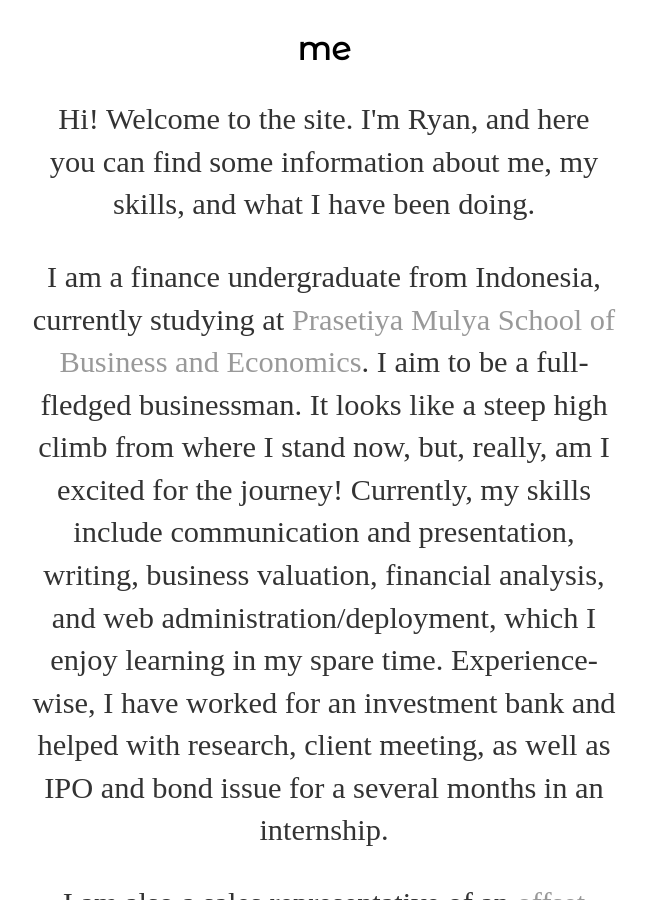
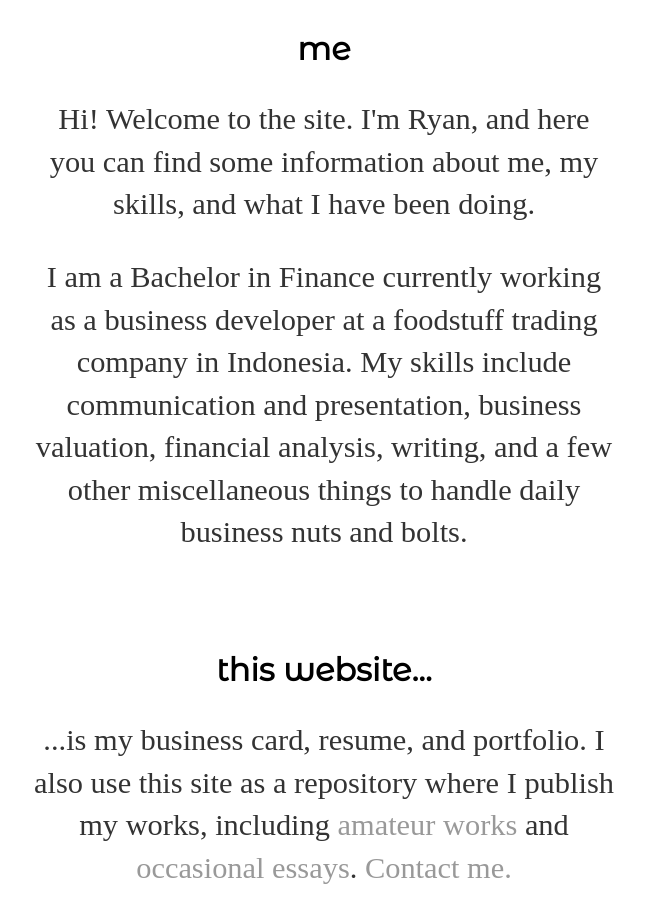
Before and after one commit to ryanjonathanb/ryanjonathanb.github.io, a Jekyll site: the page built from index.html, in a window 1280 px wide and 900 px high, scrolled down 2170 px. Shown: the whole window, without its empty margins (316-962 px from the left). Built offline with Jekyll 4.4.1, drawn with Linux system fonts in a browser that asks for light colours; some web fonts are replaced; some of the changed text lies outside the part shown.

Commit message:
Update index.html

```diff
--- a/index.html
+++ b/index.html
@@ -34,13 +34,12 @@ title: ryanjonathanb - Ryan Jonathan Budiman
 		<img src="ryan-jonathan-budiman-photo.png" text-align:"center"/>
 		<h2 class="homepage" id="me">me</h2>
 		<p class="homepage">Hi! Welcome to the site. I'm Ryan, and here you can find some information about me, my skills, and what I have been doing.</p>
-		<p class="homepage">I am a finance undergraduate from Indonesia, currently studying at <a href="http://www.prasetiyamulya.ac.id/">Prasetiya Mulya School of Business and Economics</a>. I aim to be a full-fledged businessman. It looks like a steep high climb from where I stand now, but, really, am I excited for the journey! Currently, my skills include communication and presentation, writing, business valuation, financial analysis, and web administration/deployment, which I enjoy learning in my spare time. Experience-wise, I have worked for an investment bank and helped with research, client meeting, as well as IPO and bond issue for a several months in an internship.</p>
-		<p class="homepage">I am also a sales representative of an <a href="http://gmmprint.com/">offset printing solution</a>, and you can <a href="#contact">contact me</a> if you have any offset printing needs (Jakarta and Tangerang areas only).</p>
+		<p class="homepage">I am a Bachelor in Finance currently working as a business developer at a foodstuff trading company in Indonesia. My skills include communication and presentation, business valuation, financial analysis, writing, and a few other miscellaneous things to handle daily business nuts and bolts.</p>
 	</div>
 
 	<div id="homepage">
 		<h2 class="homepage">this website...</h2>
-		<p class="homepage">...is my business card, resume, and portfolio. I also use this site as a repository where I publish my works, including <a href="/works">amateur codes</a> and <a href="/writings">occasional essays</a>. <a href="#contact">Contact me.</a></p>
+		<p class="homepage">...is my business card, resume, and portfolio. I also use this site as a repository where I publish my works, including <a href="/works">amateur works</a> and <a href="/writings">occasional essays</a>. <a href="#contact">Contact me.</a></p>
 	</div>
 
 	<div id="homepage-colored">
```
